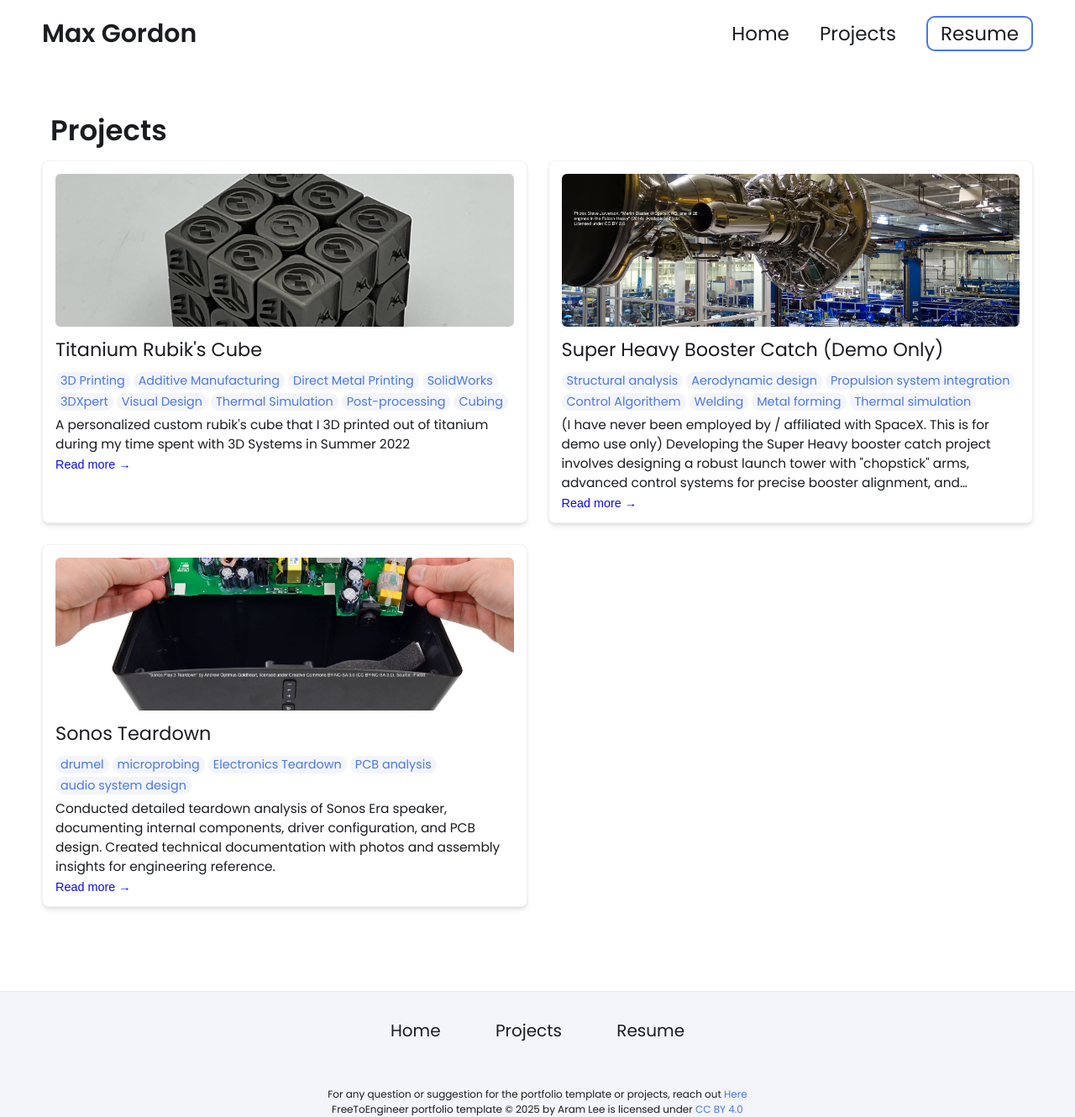
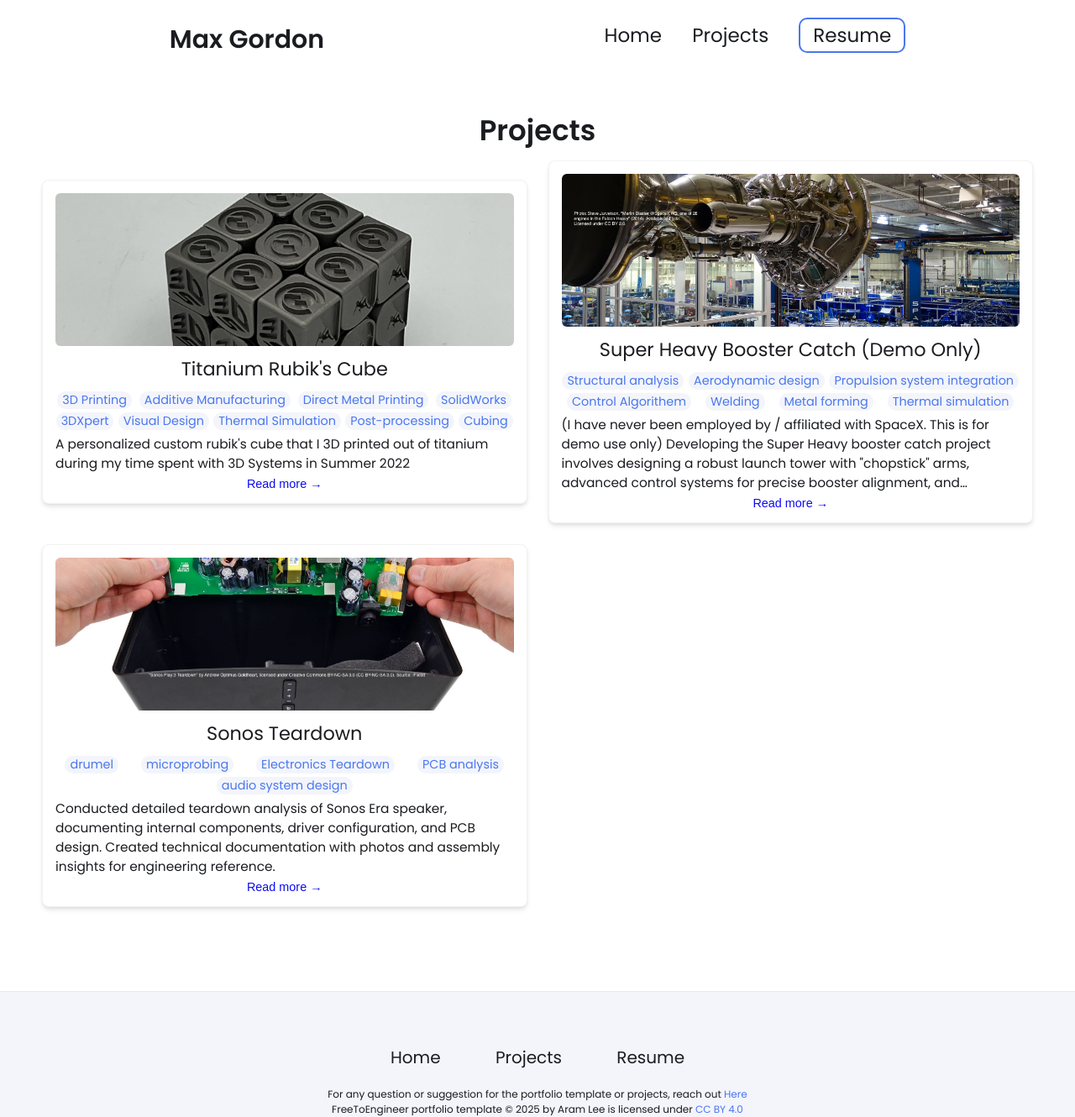
Before and after one commit to mgordon17/mgordon17.github.io, a Jekyll site: the page built from projects.html, in a window 1280 px wide. Shown: the whole page at 84% size. Built offline with Jekyll 4.4.1, drawn with Linux system fonts in a browser that asks for light colours.

Commit message:
Update styles.css

```diff
--- a/css/styles.css
+++ b/css/styles.css
@@ -11,7 +11,7 @@
 }
 
 * {
-    margin: 0;
+    margin: auto;
     padding: 0;
     box-sizing: border-box;
 
```
